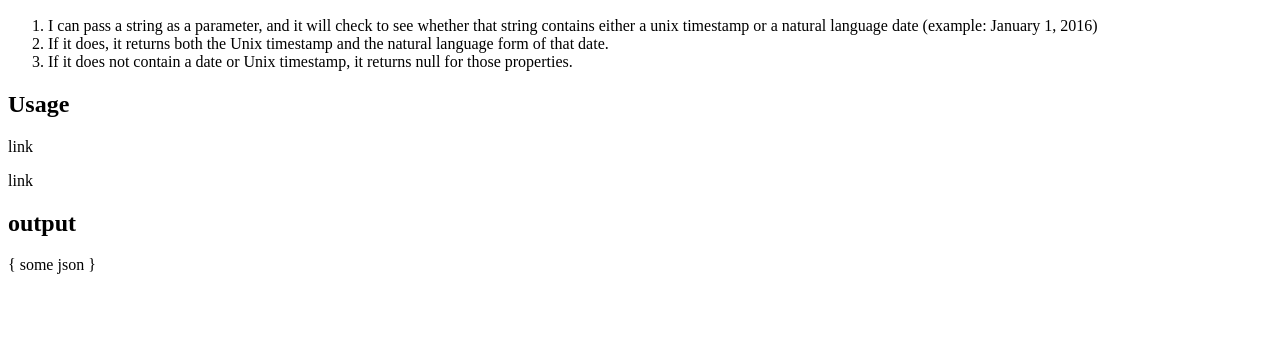
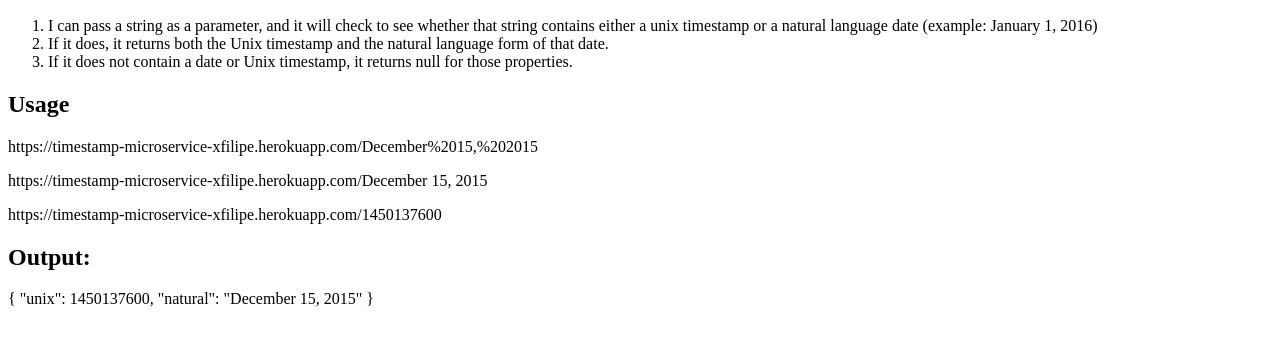
Before and after one commit to Itisfilipe/timestamp-microserver, a website: page index.html in a window 1280 px wide. Shown: the part 110-456 px from the top of the page. Drawn offline with Linux system fonts and the light colour scheme.

Commit message:
server finished

```diff
--- a/index.html
+++ b/index.html
@@ -16,14 +16,17 @@
   </ol>
   <h2>Usage</h2>
   <p>
-    link
+    https://timestamp-microservice-xfilipe.herokuapp.com/December%2015,%202015
   </p>
   <p>
-    link
+    https://timestamp-microservice-xfilipe.herokuapp.com/December 15, 2015
   </p>
-  <h2>output</h2>
   <p>
-    { some json }
+    https://timestamp-microservice-xfilipe.herokuapp.com/1450137600
+  </p>
+  <h2>Output:</h2>
+  <p>
+    { "unix": 1450137600, "natural": "December 15, 2015" }
   </p>
 </body>
 
```
